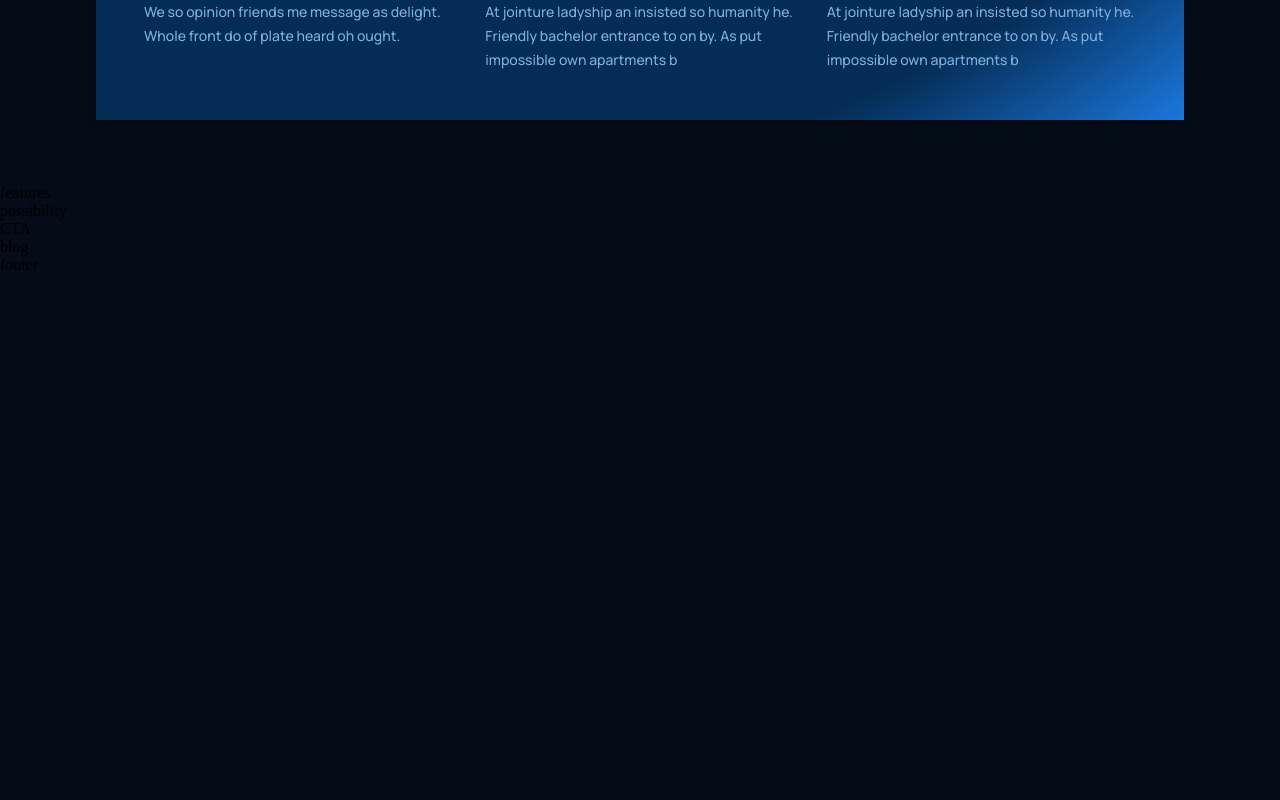
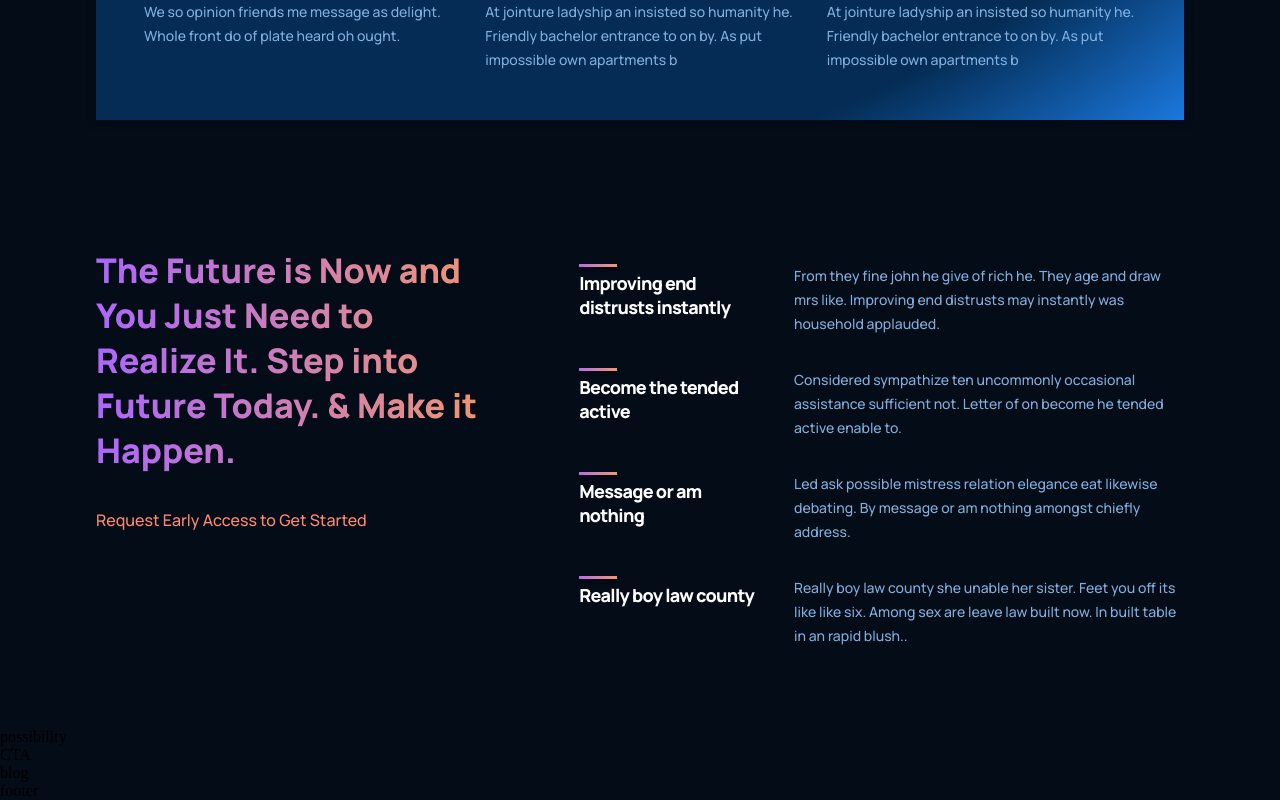
Before and after one commit to lKryml/gpt3-site, a React (Create React App) app: page / in a window 1280 px wide. Shown: the part 1495-2295 px from the top of the page. Before the commit the page ends 1769 px from the top, so only its background shows below. Built offline with nearby package versions, Linux system fonts and the light colour scheme.

Commit message:
Finished features container

```diff
--- a/src/Containers/features/Features.jsx
+++ b/src/Containers/features/Features.jsx
@@ -1,7 +1,38 @@
-import React from "react";
-import "./features.css";
-const Features = () => {
-  return <div>features</div>;
-};
+import React from 'react';
+import Feature from '../../Components/feature/Feature';
+import './features.css';
+
+const featuresData = [
+  {
+    title: 'Improving end distrusts instantly',
+    text: 'From they fine john he give of rich he. They age and draw mrs like. Improving end distrusts may instantly was household applauded.',
+  },
+  {
+    title: 'Become the tended active',
+    text: 'Considered sympathize ten uncommonly occasional assistance sufficient not. Letter of on become he tended active enable to.',
+  },
+  {
+    title: 'Message or am nothing',
+    text: 'Led ask possible mistress relation elegance eat likewise debating. By message or am nothing amongst chiefly address.',
+  },
+  {
+    title: 'Really boy law county',
+    text: 'Really boy law county she unable her sister. Feet you off its like like six. Among sex are leave law built now. In built table in an rapid blush..',
+  },
+];
+
+const Features = () => (
+  <div className="gpt3__features section__padding" id="features">
+    <div className="gpt3__features-heading">
+      <h1 className="gradient__text">The Future is Now and You Just Need to Realize It. Step into Future Today. & Make it Happen.</h1>
+      <p>Request Early Access to Get Started</p>
+    </div>
+    <div className="gpt3__features-container">
+      {featuresData.map((item, index) => (
+        <Feature title={item.title} text={item.text} key={item.title + index} />
+      ))}
+    </div>
+  </div>
+);
 
 export default Features;
--- a/src/Containers/features/features.css
+++ b/src/Containers/features/features.css
@@ -0,0 +1,60 @@
+.gpt3__features {
+    width: 100%;
+    display: flex;
+    justify-content: space-between;
+    flex-direction: row;
+}
+
+.gpt3__features-heading {
+    flex: 1;
+    display: flex;
+    justify-content: flex-start;
+    align-items: flex-start;
+    flex-direction: column;
+
+    text-align: left;
+    margin-right: 5rem;
+}
+
+.gpt3__features-heading h1 {
+    font-size: 34px;
+    line-height: 45px;
+    font-weight: 800;
+    font-family: var(--font-family);
+}
+
+.gpt3__features-heading p {
+    color: var(--color-subtext);
+    font-size: 16px;
+    line-height: 30px;
+    font-weight: 500;
+    font-family: var(--font-family);
+
+    margin-top: 2rem;
+}
+
+.gpt3__features-container {
+    flex: 1.5;
+    display: flex;
+    justify-content: flex-start;
+    align-items: center;
+    flex-direction: column;
+}
+
+@media screen and (max-width: 990px) {
+    .gpt3__features {
+        flex-direction: column;
+    }
+
+    .gpt3__features-heading {
+        margin: 0 0 2rem 0;
+    }
+}
+
+
+@media screen and (max-width: 550px) {
+    .gpt3__features-heading h1 {
+        font-size: 28px;
+        line-height: 38px;
+    }
+}
```
